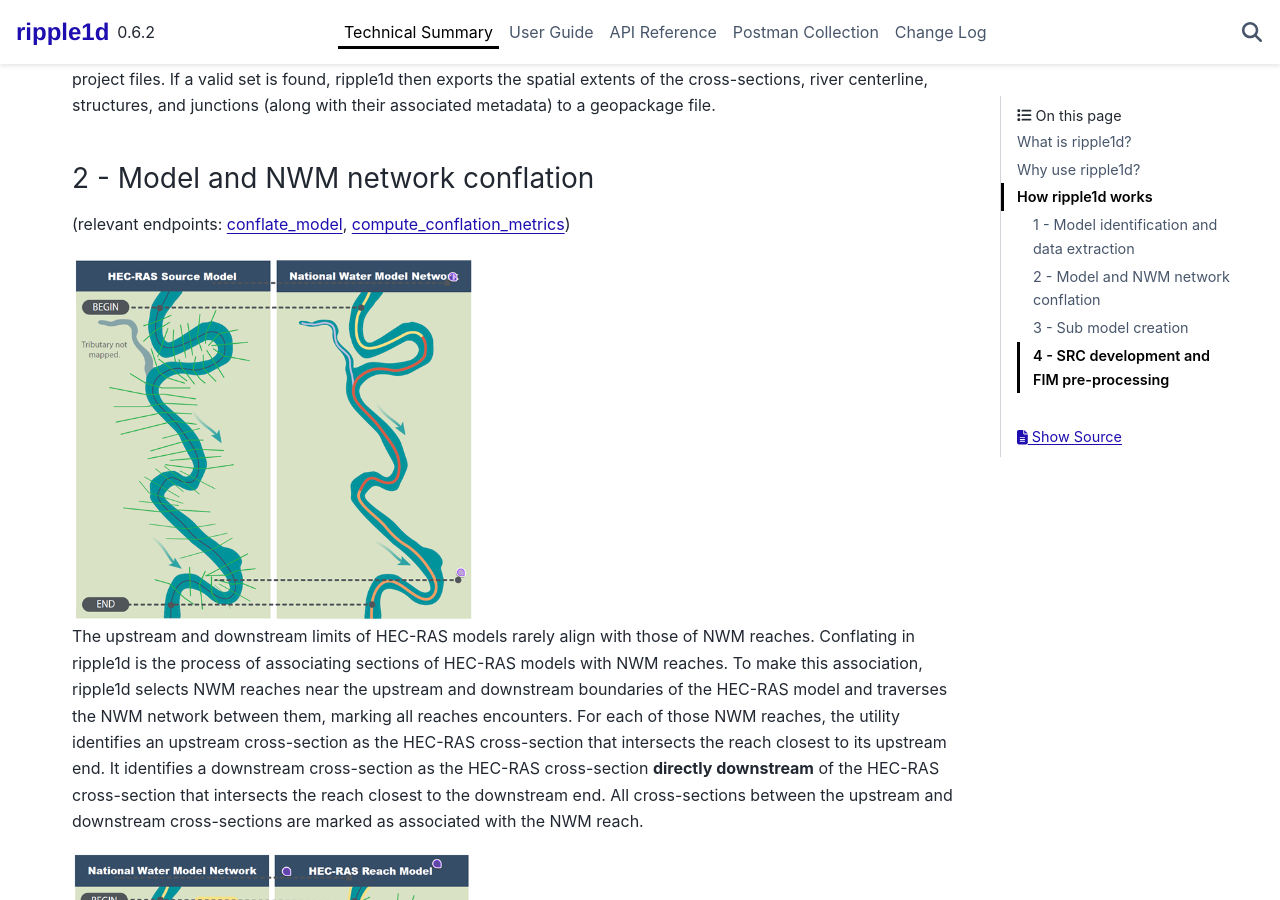
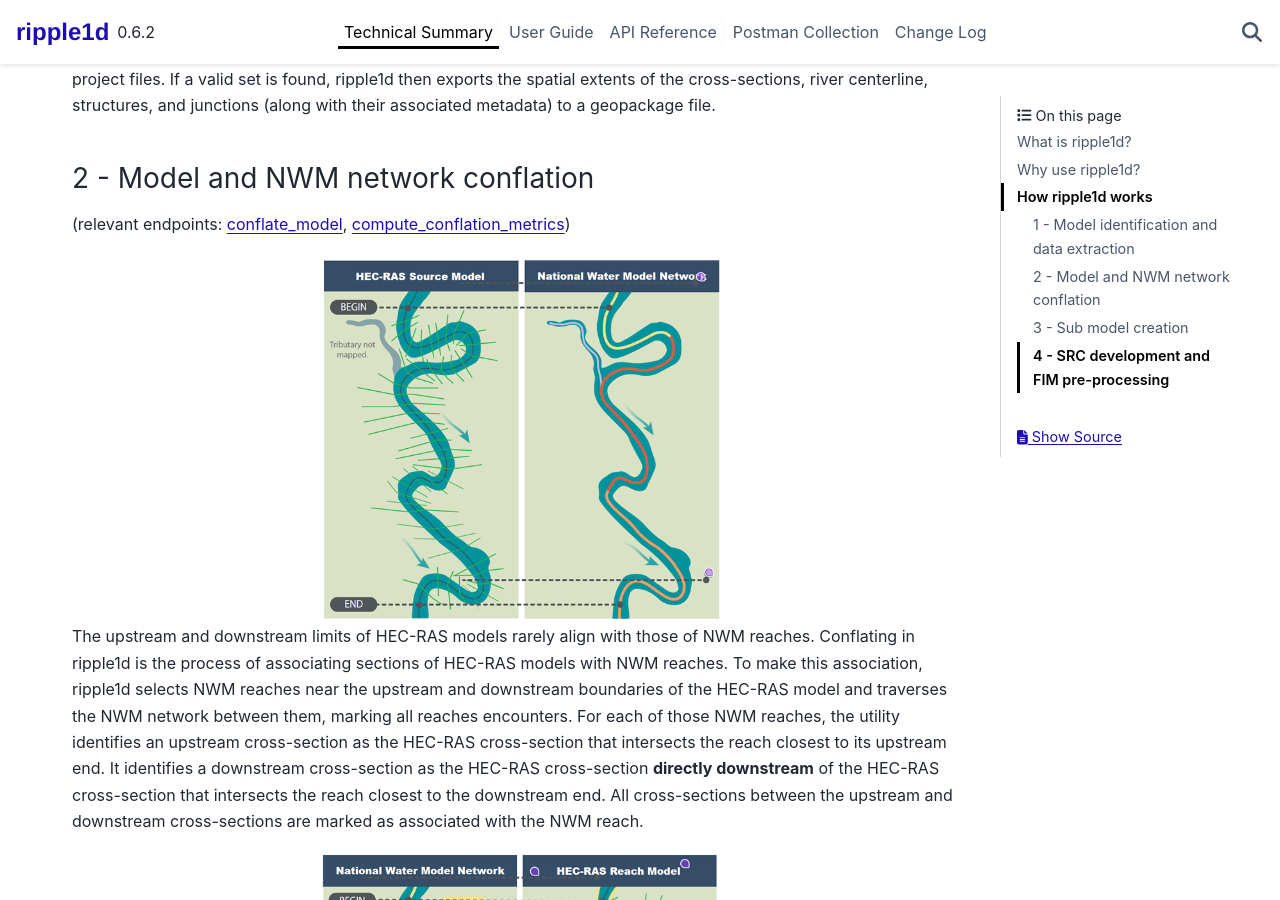
Before and after one commit to Dewberry/ripple1d, a Sphinx documentation site: the page built from docs/source/tech_summary.rst, in a window 1280 px wide and 900 px high, scrolled down 1199 px. Built offline with Sphinx 7.4.7 and the PyData theme 0.15.4, drawn with Linux system fonts in a browser that asks for light colours; pages that are not in the unit, such as notebooks, are missing from menus.

Commit message:
center images

```diff
--- a/docs/source/tech_summary.rst
+++ b/docs/source/tech_summary.rst
@@ -65,6 +65,7 @@ a geopackage file.
 .. image:: images/source_w_nwm.png
   :width: 400
   :alt: HEC-RAS source model and National Water Model network
+  :align: center
 
 
 The upstream and downstream limits of HEC-RAS models rarely align with those of
@@ -82,6 +83,7 @@ downstream cross-sections are marked as associated with the NWM reach.
 .. image:: images/sub_models.png
   :width: 400
   :alt: Breaking source model into sub models
+  :align: center
 
 As a part of the conflation process, ripple1d records a set of metrics that may
 be used to assess how well the HEC-RAS model and NWM reaches agree. These
@@ -102,6 +104,7 @@ definitions for each of the JSON fields are provided below.
 .. image:: images/xs_metrics.png
   :width: 400
   :alt: Cross-section conflation metrics
+  :align: center
 
 * **Length metrics.** These metrics assess centerline length differences between
   HEC-RAS and the NWM reaches.
@@ -117,6 +120,7 @@ definitions for each of the JSON fields are provided below.
 .. image:: images/length_metrics.png
   :width: 400
   :alt: Length conflation metrics
+  :align: center
 
 * **Coverage metrics.** These metrics quantify the portion of the NWM reach
   between the upstream and downstream cross-section.
@@ -130,6 +134,7 @@ definitions for each of the JSON fields are provided below.
 .. image:: images/coverage_metrics.png
   :width: 400
   :alt: Coverage conflation metrics
+  :align: center
 
 3 - Sub model creation
 ----------------------
```
